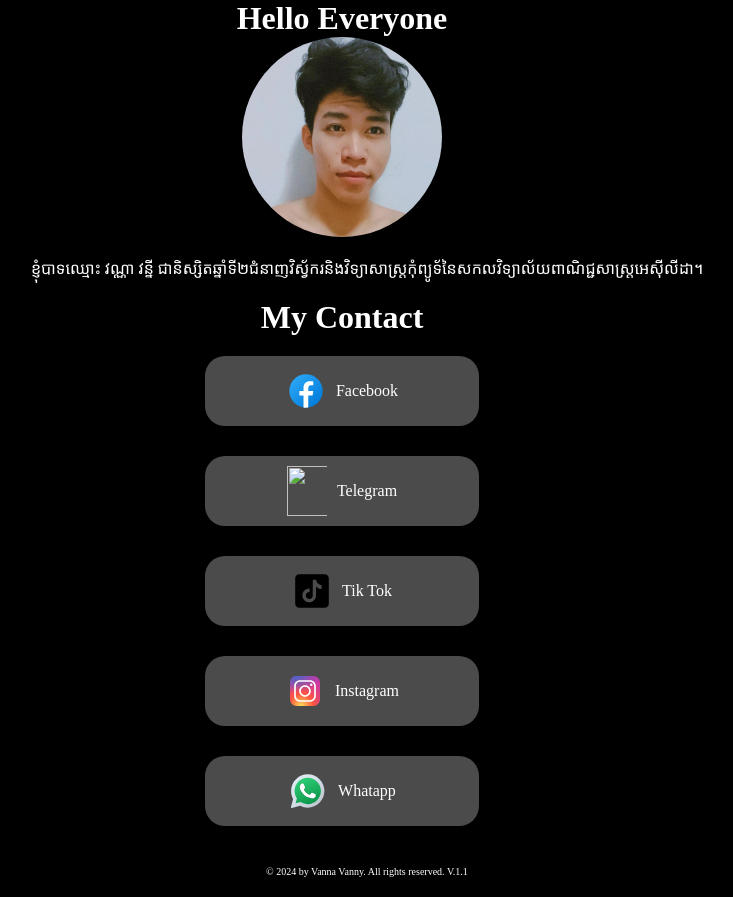
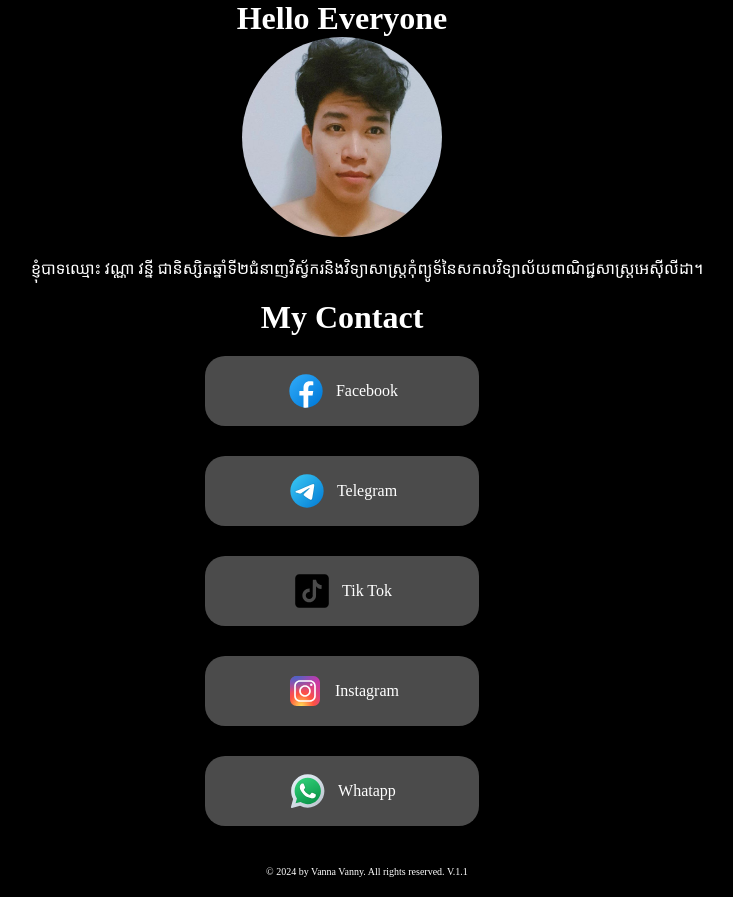
Before and after one commit to vanny1232/inf, a plain HTML site: page index.html in a window 1280 px wide. Shown: the whole page, without its empty margins (298-1031 px from the left). Drawn offline with Linux system fonts and the light colour scheme; the site is published under a folder, as on GitHub Pages, so addresses that start at the root find nothing.

Commit message:
Update index.html
Signed-off-by: vanny1232 <162085084+vanny1232@users.noreply.github.com>

```diff
--- a/index.html
+++ b/index.html
@@ -17,7 +17,7 @@
         <h1>My Contact</h1>
             <ul>
                 <li> <a href="https://www.facebook.com/V.A.N.N.Y729?mibextid=ZbWKwL" target="_blank"> <img src="img/icons8-facebook(1).svg" alt="" class="Facebook"> Facebook</a></li>
-                <li><a href="https://t.me/V_A_N_N_Y_168" target="_blank"><img src="/img/icons8-telegram.svg" alt="">Telegram</a></li>
+                <li><a href="https://t.me/V_A_N_N_Y_168" target="_blank"><img src="img/icons8-telegram.svg" alt="">Telegram</a></li>
                 <li><a href="https://www.tiktok.com/@naruny1?_t=8pgD7hyXgut&_r=1" target="_blank"><img src="img/icons8-tik-tok.svg" alt="">Tik Tok</a></li>
                 <li><a href="https://www.instagram.com/v.a.n.n.y729?igsh=YnE1czk1MW1lanNn" target="_blank"><img src="img/icons8-instagram.svg" alt="">Instagram</a></li>
                 <li><a href="https://call.whatsapp.com/video/Avd9o95LT3rAA5OQqk98Df" target="_blank"><img src="img/icons8-whatsapp.svg" alt="">Whatapp</a></li>
```
